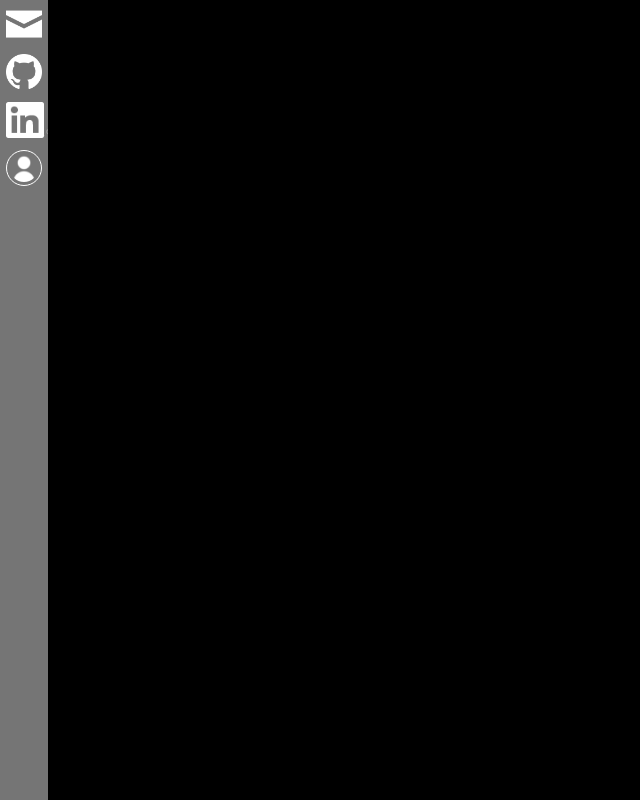
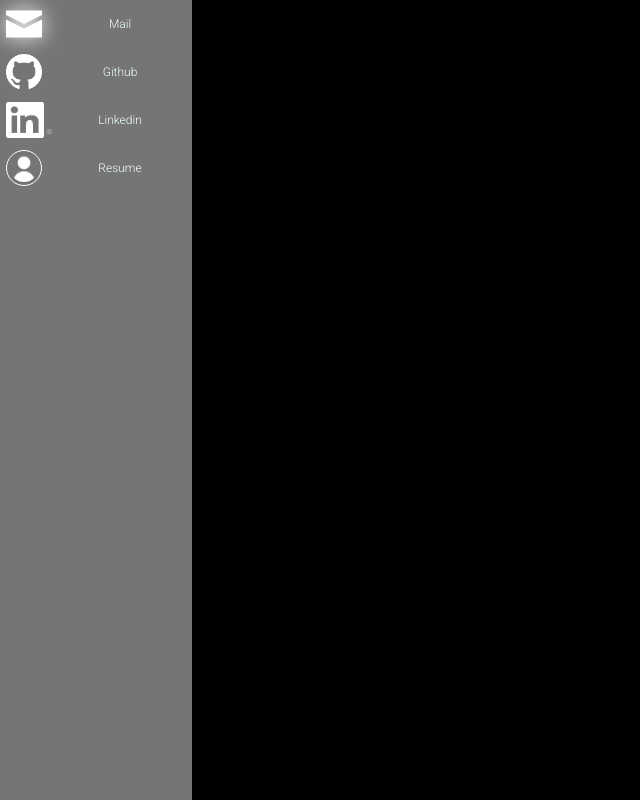
Before and after one commit to oujoseph/oujoseph.github.io, a plain HTML site: page sidebar.html in a window 1280 px wide. Shown: the whole page, without its empty margins (0-640 px from the left). Drawn offline with nearby package versions, Linux system fonts and the light colour scheme.

Commit message:
Improved sidebar
added text and hover

```diff
--- a/sidebar.html
+++ b/sidebar.html
@@ -20,16 +20,21 @@
 
         #sidebar {
             width: 48px;
+
             height: 100vh;
             background: #757575;
             top:0%;
             position: fixed;
             overflow: hidden;
             z-index: 100;
+            transition: .25s ease-out;
+        }
+        #sidebar:hover {
+            width: calc(64px + 10vw);
         }
         #sidebar-cover {
             height: 100%;
-            width: 48px;
+            width: 100%;
             background: #2c3e50;
             position: absolute;
             top:-100%;
@@ -41,8 +46,31 @@
             z-index: 102;
             padding: 6px;
         }
+
+        #img-mail:hover {
+            filter: drop-shadow(0px 0px 10px #fff);
+        }
+        #img-in:hover {
+            filter: drop-shadow(0px 0px 10px #fff);
+        }
+        #img-res:hover {
+            filter: drop-shadow(0px 0px 10px #fff);
+        }
+        #img-git:hover {
+            filter: drop-shadow(0px 0px 10px #fff);
+        }
+        #img-mail {
+            top: 0px;
+            position: absolute;
+        }
+        #img-git {
+            top: 48px;
+            position: absolute;
+        }
         #img-in {
+            top: 96px;
             width: 58px;
+            position: absolute;
         }
         #img-res {
             border-radius: 50%;
@@ -51,21 +79,44 @@
             width: 36px;
             height: 36px;
             margin: 6px;
+            top: 144px;
+            position: absolute;
         }
-/*
-        #c0392b
-        #d35400
-        #16a085
-        #2980b9
-        #8e44ad
-        #33691E
-        #BF360C
-        #757575
-        #4A148C
-        #d32f2f
-        #FBC02D
-*/
+        .sb-text {
+            left: calc(0% + 48px);
+            width: calc(100% - 48px);
+            height: 48px;
 
+            font-family: 'Roboto', sans-serif;
+            font-size: calc(8px + .5vmin);
+            font-weight: 100;
+            color:azure;
+
+            position: absolute;
+            text-align: center;
+            padding-top: 16px;
+            padding-bottom: 16px;
+        }
+        #sb-mail {
+            height: 100%;
+            position: relative;
+
+        }
+        #sb-git {
+            top: 48px;
+            height: 100%;
+            position: relative;
+        }
+        #sb-in {
+            top: 96px;
+            height: 100%;
+            position: relative;
+        }
+        #sb-res {
+            top: 144px;
+            height: 100%;
+            position: relative;
+        }
 
     </style>
 </head>
@@ -75,11 +126,32 @@
     <body>
         <div id="sidebar">
             <div id="sidebar-cover"></div>
-            <a href="mailto:j0u@outlook.com"><img src="icons/white-envelope.png"></a>
-            <a href="https://github.com/oujoseph"><img src="/icons/GitHub-Mark-Light-64px.png"></a>
-            <a href="https://www.linkedin.com/in/josephou"><img id="img-in" src="/icons/In-White-48px-R.png"></a>
+            <a href="mailto:j0u@outlook.com">
+                <img id="img-mail" src="icons/white-envelope.png">
 
-            <a href="resume.pdf"><img id="img-res" src="/icons/human.png"></a>
+                <div class="sb-text">
+                    <div id="sb-mail">Mail</div>
+                </div>
+            </a>
+            <a href="https://github.com/oujoseph">
+                <img id="img-git" src="/icons/GitHub-Mark-Light-64px.png">
+
+                <div class="sb-text">
+                    <div id="sb-git">Github</div>
+                </div>
+            </a>
+            <a href="https://www.linkedin.com/in/josephou">
+                <img id="img-in" src="/icons/In-White-48px-R.png">
+                <div class="sb-text">
+                    <div id="sb-in">Linkedin</div>
+                </div>
+            </a>
+            <a href="resume.pdf">
+                <img id="img-res" src="/icons/human.png">
+                <div class="sb-text">
+                    <div id="sb-res">Resume</div>
+                </div>
+            </a>
         </div>
     </body>
 
```
Also changed, not shown: index_prototype.html (+81 -5 lines).
